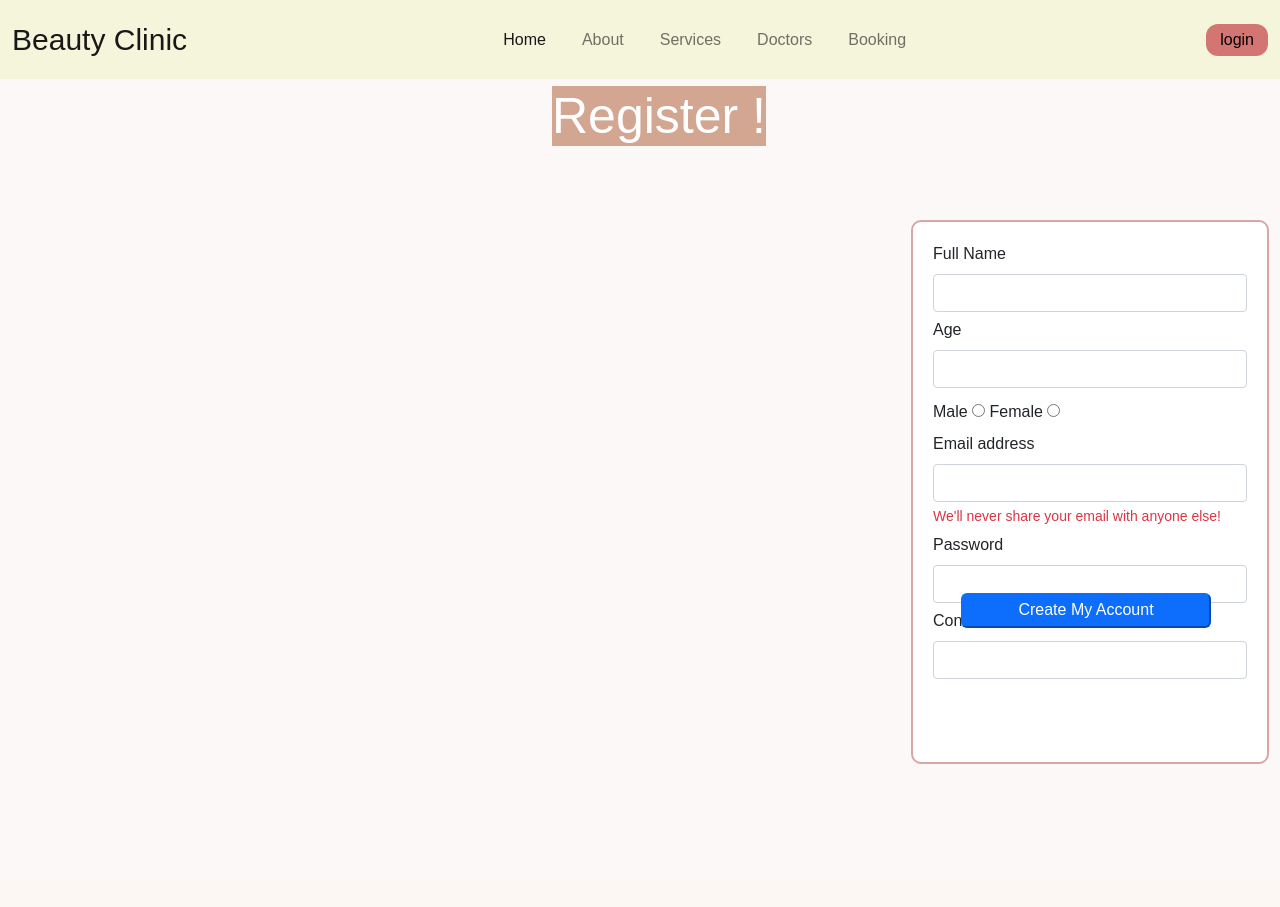
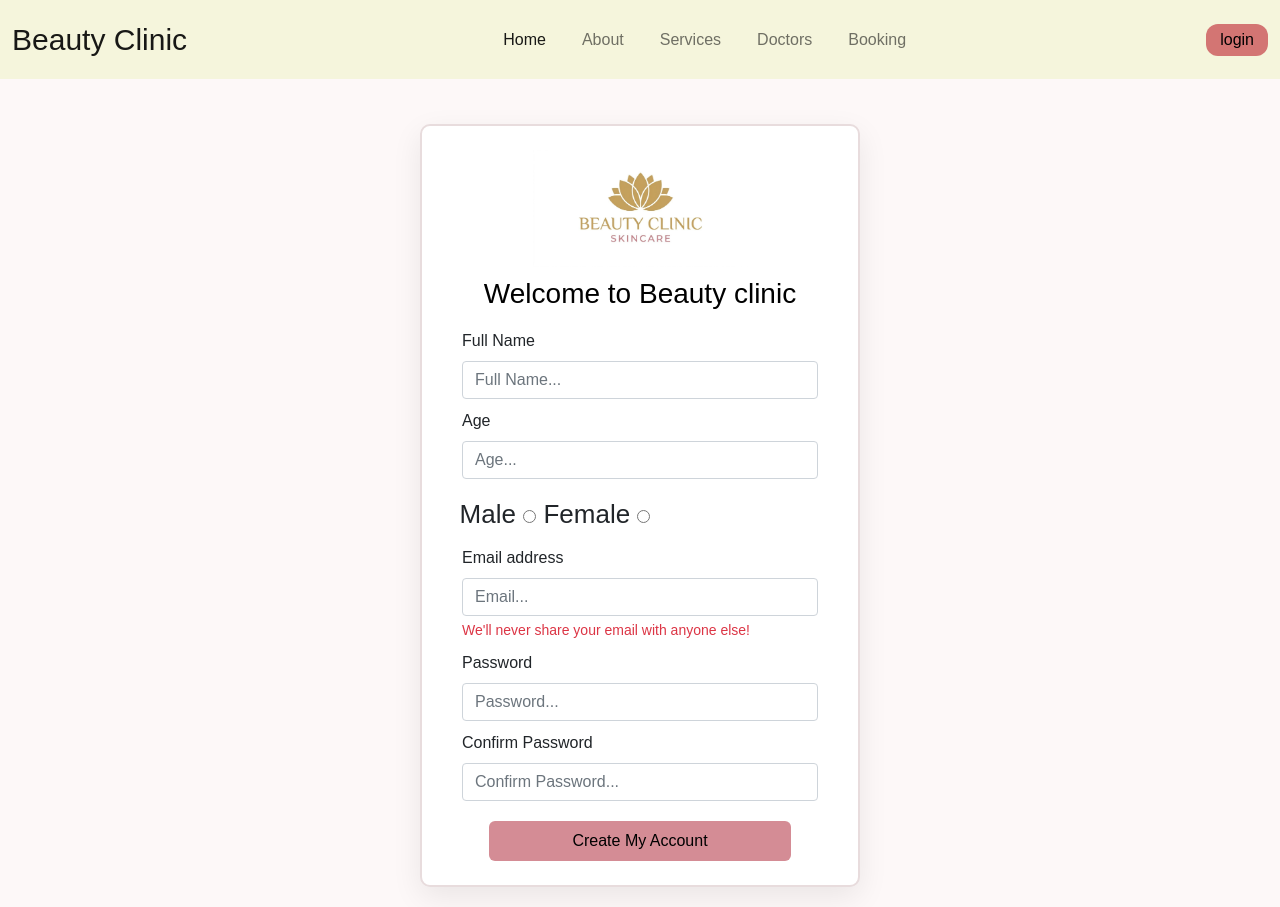
Before and after one commit to AhmedRamadan007/Beauty-clinic, a plain HTML site: page register.html in a window 1280 px wide. Before the commit the page ends 879 px from the top, so only its background shows below. Drawn offline with nearby package versions, Linux system fonts and the light colour scheme.

Commit message:
update data3

```diff
--- a/css/style.css
+++ b/css/style.css
@@ -117,6 +117,15 @@ transition: all .2s;
     align-items: center;
 
 }
+.formreg{
+    background-color: #fdf8f8;
+    padding: 20px;
+    min-height: 100vh;
+    display: flex;
+    justify-content: center;
+    align-items: center;
+
+}
 
 .feild{
    border: 2px #e8dcdd solid;
@@ -172,52 +181,71 @@ transition: all .2s;
 }
 
 .register{
-    border: 2px #d8a6a5 solid;
-    position: relative;
-    left: 450px;
-    width: 358px;
-    height: 544px;
-    padding: 20px;
+    border: 2px #e8dcdd solid;
+    width: 100%;
+    max-width: 440px;
+    height: auto;
+    min-height: 0;
+    padding: 24px 28px;
     display: flex;
+    align-items: center;
     flex-direction: column;
-    gap: 6px;
+    gap: 10px;
     border-radius: 10px;
     background-color: white;
     margin-top: 25px;
+    box-shadow: 0 10px 30px rgba(0, 0, 0, 0.08);
+    font-family: "poppins";
 }
 
 .title1{
-     background-color: #d3a692;
     display: flex;
     justify-content: center;
-    font-size: 50px;
-color: white;
-position: absolute;
-top: 64px;
-left: 552px;
-margin-top: 22px;
+    font-size: 28px;
+color: black;
 }
 
 .btn1{
-     width: 250px;
-     height: 35px;
-    position: relative;
-    left: 28px;
-    bottom: 114px;
+     width: 85%;
+    height: 40px;
+    border: none;
     border-radius: 6px;
+    background-color: #d48c95;
 }
 
 .Gender{
     position: relative;
     top: 6px;
+    right: 85px;
+    font-size: 26px;
 }
 
+.fullname{
+
+    width: 100%;
+}
+.Age{
+
+    width: 100%;
+}
 .email{
+
+    width: 100%;
+}
+.emailregister{
 
     width: 100%;
 }
 
 .password{
+
+    width: 100%;
+}
+.passwordregister{
+
+    width: 100%;
+}
+.ConfirmPasswordregister{
 
     width: 100%;
 }
@@ -235,6 +263,10 @@ margin-top: 22px;
 }
 
 #Message1{
+    min-height: 0;
+    margin: 0;
+}
+#Message{
     min-height: 0;
     margin: 0;
 }
--- a/register.html
+++ b/register.html
@@ -18,19 +18,19 @@
     <div class="collapse navbar-collapse" id="navbarNav">
       <ul class="navbar-nav">
         <li class="nav-item">
-          <a class="nav-link active" id="register-home" aria-current="page" href="#">Home</a>
+          <a class="nav-link active" id="login-home" aria-current="page" href="#">Home</a>
         </li>
         <li class="nav-item">
-          <a class="nav-link" id="register-about" href="#">About</a>
+          <a class="nav-link" id="login-about" href="#">About</a>
         </li>
         <li class="nav-item">
-          <a class="nav-link" id="register-services" href="#">Services</a>
+          <a class="nav-link" id="login-services" href="#">Services</a>
         </li>
         <li class="nav-item">
-          <a class="nav-link" id="register-doctors" href="#">Doctors</a>
+          <a class="nav-link" id="login-doctors" href="#">Doctors</a>
         </li>
         <li class="nav-item">
-          <a class="nav-link" id="register-booking" href="#">Booking</a>
+          <a class="nav-link" id="login-booking" href="#">Booking</a>
         </li>
 
       </ul>
@@ -41,18 +41,23 @@
   </div>
 </nav>
 
-<form class="form" id="SignupForm">
-  <h1 class="title1">Register !</h1>
+<form class="formreg" id="SignupForm">
 
 <div class="register" id="FormRegister">
+  <div class="container">
+  <div class="logoreg">
+     <img class="logo" src="./images/photo_6044146341832758806_y.jpg" alt="Beauty clinic logo">
+  </div>
+  <h1 class="title1">Welcome to Beauty clinic</h1>
+
    <div class="fullname">
     <label for="FullName" class="form-label">Full Name</label>
-    <input type="text" class="form-control" id="FullName">
+    <input placeholder="Full Name..." type="text" class="form-control" id="FullName">
    </div>
 
     <div class="Age">
     <label for="Age" class="form-label">Age</label>
-    <input type="number" class="form-control" id="Age">
+    <input placeholder="Age..." type="number" class="form-control" id="Age">
     </div>
 
      <div class="Gender">
@@ -64,23 +69,23 @@
      </div>
 
   <div class="emailregister">
-    <label for="Email" class="form-label">Email address</label>
-    <input type="email" class="form-control" id="Emailregister" aria-describedby="emailHelp">
+    <label for="Emailregister" class="form-label">Email address</label>
+    <input placeholder="Email..." type="email" class="form-control" id="Emailregister" aria-describedby="emailHelp">
     <div id="emailHelp" class="form-text text-danger">We'll never share your email with anyone else!</div>
   </div>
   <div class="passwordregister">
-    <label for="Password" class="form-label">Password</label>
-    <input type="password" class="form-control" id="Passwordregister">
+    <label for="Passwordregister" class="form-label">Password</label>
+    <input placeholder="Password..." type="password" class="form-control" id="Passwordregister">
   </div>
    <div class="ConfirmPasswordregister">
-    <label for="ConfirmPassword" class="form-label">Confirm Password</label>
-    <input type="password" class="form-control" id="ConfirmPasswordregister">
+    <label for="ConfirmPasswordregister" class="form-label">Confirm Password</label>
+    <input placeholder="Confirm Password..." type="password" class="form-control" id="ConfirmPasswordregister">
    </div>
  <p id="Message"></p>
-  <button type="submit" class="btn1 btn-primary">Create My Account</button>
+  <button type="submit" class="btn1">Create My Account</button>
 
   </div>
-
+</div>
 
 </form>
 
```
